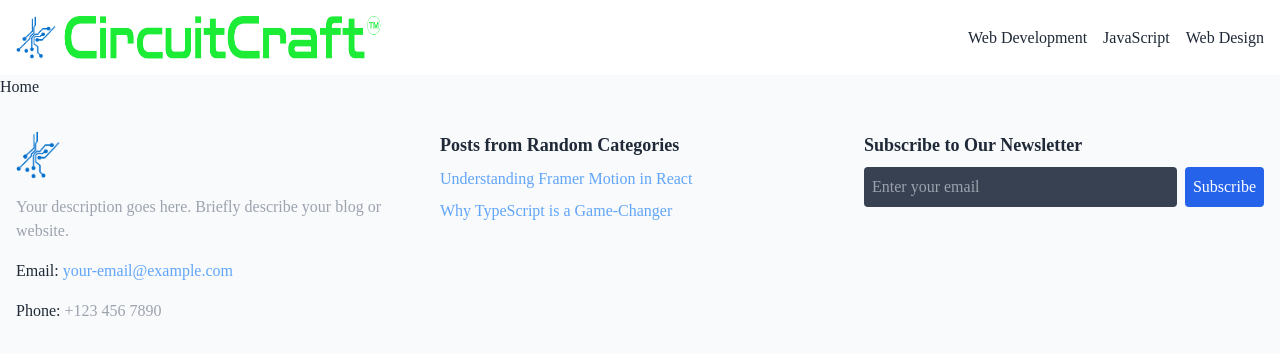
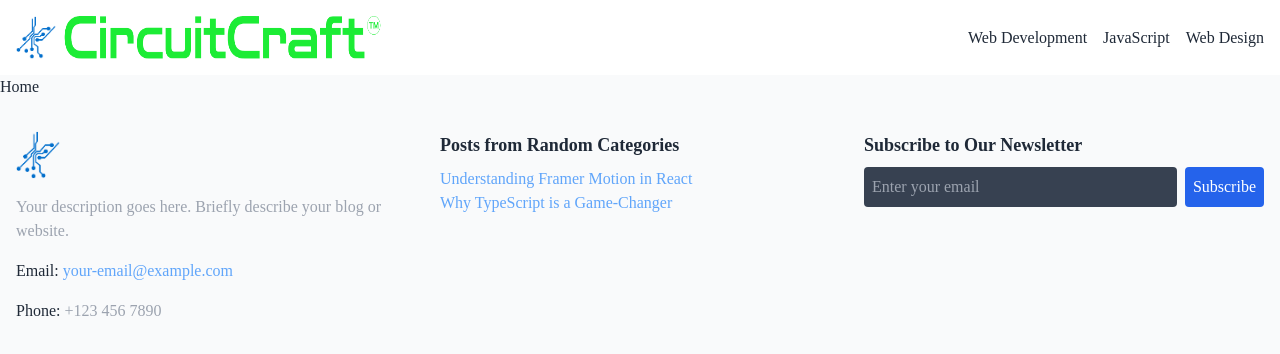
Before and after one commit to Daniel-627/circuitkraft, a Next.js app: page / in a window 1280 px wide. Shown: the top 354 px of the page. Built offline with nearby package versions, Linux system fonts and the light colour scheme; a web font is replaced by a local one.

Commit message:
Adding font to Tailwind

```diff
--- a/components/Footer.tsx
+++ b/components/Footer.tsx
@@ -46,6 +46,7 @@ const Footer = () => {
         <div>
           <h3 className="font-bold text-lg mb-2">Posts from Random Categories</h3>
           <ul className="space-y-2">
+            <li>
               {randomPosts.length > 0 ? (
                 randomPosts.map(post => (
                   <li key={post.id} className="space-y-1">
@@ -58,6 +59,8 @@ const Footer = () => {
               ) : (
                 <p className="text-gray-400">No posts available.</p>
               )}
+
+            </li>
           </ul>
         </div>
 
--- a/tailwind.config.ts
+++ b/tailwind.config.ts
@@ -8,6 +8,9 @@ const config: Config = {
   ],
   theme: {
     extend: {
+      fontFamily: {
+        zen: ['Zen Dots', 'sans-serif'],
+      },
       colors: {
         background: "var(--background)",
         foreground: "var(--foreground)",
```
Lines whose indentation alone changed are shown as unchanged.
